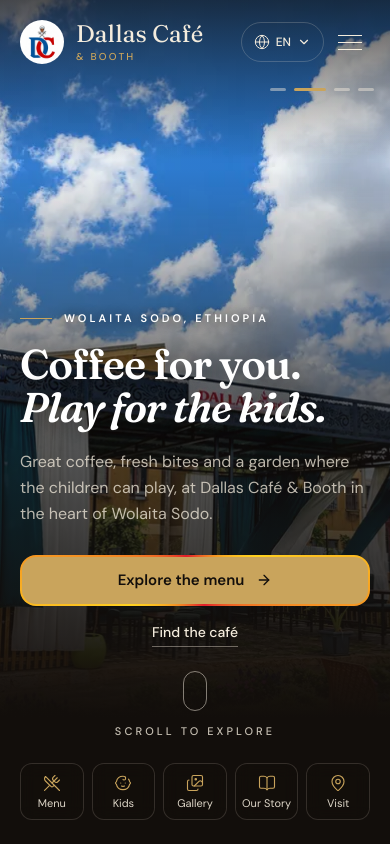
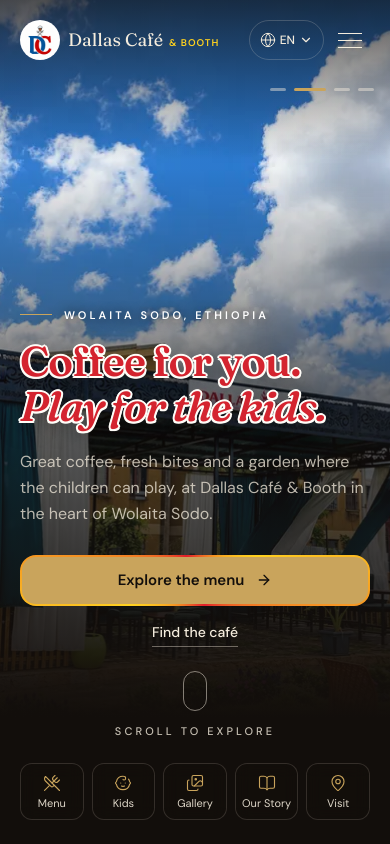
Before and after one commit to Ashenafi-Bancha/dallas-cafe-and-booth, a React (Vite) app: page / in a window 390 px wide. Shown: the top 844 px of the page. Built offline with nearby package versions, Linux system fonts and the light colour scheme.

Commit message:
Use the signboard red for the hero heading and tidy the phone header
The hero heading is now the cafe sign's bold red with a cream edge so
it reads over any photo. On phones the name and a yellow & Booth sit on
one line beside the logo.

```diff
--- a/src/components/HeroSection.tsx
+++ b/src/components/HeroSection.tsx
@@ -135,7 +135,7 @@ export function HeroSection() {
               initial={{ opacity: 0, y: 32 }}
               animate={{ opacity: 1, y: 0 }}
               transition={{ duration: 1, delay: 0.45, ease: easeOut }}
-              className="font-display text-[2.6rem] font-semibold leading-[1.04] tracking-tight text-balance text-white [text-shadow:0_2px_24px_rgb(18_14_11/0.65)] sm:text-6xl xl:text-[5rem]"
+              className="font-display text-[2.6rem] sign-text font-semibold leading-[1.08] tracking-tight text-balance sm:text-6xl xl:text-[5rem]"
             >
               {s.hero.heading.before} <em>{s.hero.heading.accent}</em> {s.hero.heading.after}
             </motion.h1>
--- a/src/components/Navbar.tsx
+++ b/src/components/Navbar.tsx
@@ -42,10 +42,12 @@ function LanguageSwitch() {
         aria-label={s.nav.language}
         aria-haspopup="menu"
         aria-expanded={isOpen}
-        className="flex h-10 items-center gap-1.5 rounded-full border border-cream/20 px-3 text-xs font-medium text-cream transition-colors hover:border-gold"
+        className="flex h-10 items-center gap-1 rounded-full border border-cream/20 px-2.5 text-xs font-medium text-cream transition-colors hover:border-gold md:gap-1.5 md:px-3"
       >
         <Globe className="h-4 w-4" strokeWidth={1.5} />
-        <span lang={current.code}>{current.short}</span>
+        <span lang={current.code} className="hidden min-[375px]:inline">
+          {current.short}
+        </span>
         <ChevronDown className={clsx('h-3.5 w-3.5 transition-transform duration-200', isOpen && 'rotate-180')} />
       </button>
 
@@ -125,19 +127,19 @@ export function Navbar() {
           : 'bg-transparent border-transparent py-5 md:py-6'
       )}
     >
-      <nav className="wrap flex items-center justify-between gap-3" aria-label="Main">
-        <a href="#home" className="relative z-50 flex items-center gap-3" onClick={() => setIsMobileMenuOpen(false)}>
+      <nav className="wrap flex items-center justify-between gap-2 md:gap-3" aria-label="Main">
+        <a href="#home" className="relative z-50 flex min-w-0 items-center gap-2 md:gap-3" onClick={() => setIsMobileMenuOpen(false)}>
           <img
             src="/logo-mark.png"
             alt=""
             width={192}
             height={192}
-            className="h-11 w-11 shrink-0 rounded-full bg-[#fefefe] object-contain p-1 md:h-12 md:w-12"
+            className="h-10 w-10 shrink-0 rounded-full bg-[#fefefe] object-contain p-1 md:h-12 md:w-12"
           />
-          {/* Name stacked over the descriptor on phones, side by side from tablet up */}
-          <span className="flex flex-col gap-1.5 md:flex-row md:items-baseline md:gap-2.5">
-            <span className="font-display text-2xl md:text-[1.7rem] leading-none text-cream">{t(siteConfig.shortName)}</span>
-            <span className="whitespace-nowrap text-[10px] font-medium uppercase leading-none tracking-[0.22em] text-gold md:text-[11px] md:tracking-[0.28em] [html[lang=am]_&]:text-xs [html[lang=am]_&]:tracking-normal">
+          {/* Name and descriptor on one line; the descriptor is yellow on phones, gold from tablet up */}
+          <span className="flex items-baseline gap-1.5 whitespace-nowrap md:gap-2.5">
+            <span className="font-display text-[clamp(0.85rem,4.6vw,1.2rem)] leading-none text-cream md:text-[1.7rem]">{t(siteConfig.shortName)}</span>
+            <span className="text-[clamp(8px,2.5vw,10px)] font-semibold uppercase leading-none tracking-[0.1em] text-[#FFD21F] md:text-[11px] md:font-medium md:tracking-[0.28em] md:text-gold [html[lang=am]_&]:text-xs [html[lang=am]_&]:tracking-normal">
               {t(siteConfig.descriptor)}
             </span>
           </span>
--- a/src/index.css
+++ b/src/index.css
@@ -9,6 +9,7 @@
   --color-sand: #B9A88F;
   --color-gold: #C9A45C;
   --color-clay: #B5532C;
+  --color-sign: #D4242F;
 
   --font-sans: "DM Sans", "Noto Sans Ethiopic", system-ui, -apple-system, sans-serif;
   --font-display: "Fraunces", "Noto Serif Ethiopic", Georgia, "Times New Roman", serif;
@@ -81,6 +82,21 @@ section[id] {
     text-transform: uppercase;
   }
 
+  /* Signboard lettering: the cafe sign's red with a cream edge, so it reads over any photo */
+  .sign-text {
+    color: var(--color-sign);
+    text-shadow:
+      2px 0 0 #fffdf8,
+      -2px 0 0 #fffdf8,
+      0 2px 0 #fffdf8,
+      0 -2px 0 #fffdf8,
+      1.5px 1.5px 0 #fffdf8,
+      -1.5px 1.5px 0 #fffdf8,
+      1.5px -1.5px 0 #fffdf8,
+      -1.5px -1.5px 0 #fffdf8,
+      0 4px 22px rgb(18 14 11 / 0.55);
+  }
+
   /* Woven-border strip, after the tibeb edging on Ethiopian dress */
   .tibeb {
     height: 14px;
```
